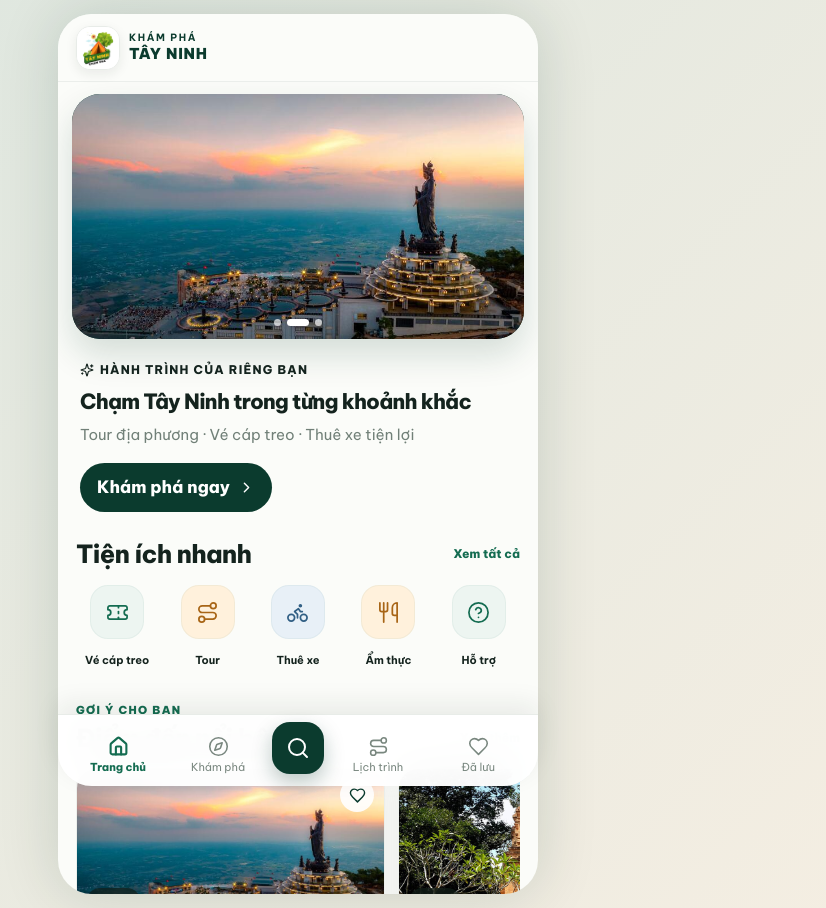
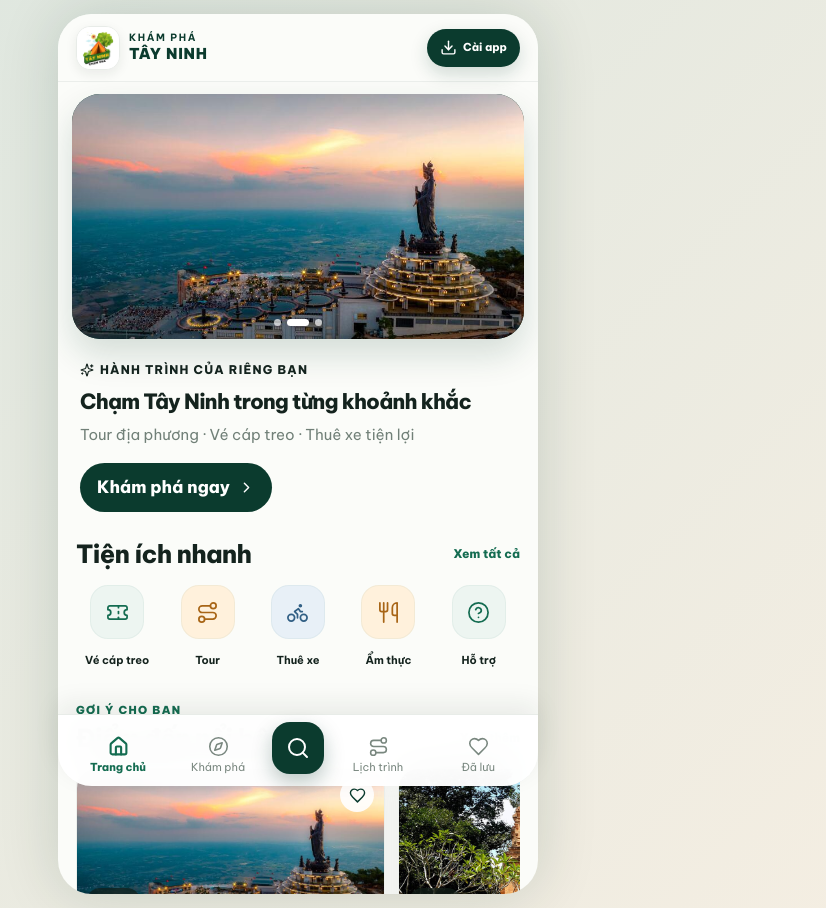
Before and after one commit to minhminhpicture/tayninhtravelapp, a Next.js app: page / in a window 1280 px wide. Shown: the whole page, without its empty margins (342-1168 px from the left). Built offline with nearby package versions, Linux system fonts and the light colour scheme.

Commit message:
Add persistent app install action

```diff
--- a/app/globals.css
+++ b/app/globals.css
@@ -25,6 +25,8 @@ button { cursor: pointer; }
 .brand small { display: block; font-size: 10px; letter-spacing: .16em; margin-bottom: 3px; font-weight: 700; }
 .brand-mark { width: 44px; height: 44px; display: grid; place-items: center; flex: 0 0 44px; background: #fff; border: 1px solid var(--line); border-radius: 14px; overflow: hidden; box-shadow: 0 4px 12px rgba(20,35,30,.08); }
 .brand-mark img { width: 100%; height: 100%; display: block; object-fit: cover; }
+.install-top { min-height: 38px; border: 0; border-radius: 999px; padding: 9px 13px; display: inline-flex; align-items: center; justify-content: center; gap: 6px; background: var(--pine); color: #fff; font-size: 11px; font-weight: 800; box-shadow: 0 7px 18px rgba(11,59,46,.18); }
+.install-top:active { transform: scale(.96); }
 .screen-content { padding-bottom: calc(100px + env(safe-area-inset-bottom)); min-height: calc(100dvh - 68px); }
 
 .hero-panel { margin: 12px 14px 0; }
@@ -299,5 +301,8 @@ button { cursor: pointer; }
   .section-title h2, .subheading { font-size: 19px; }
   .search-box span { display: none; }
   .bottom-nav > button { font-size: 9px; }
+  .install-top { width: 38px; padding-inline: 0; }
+  .install-top span { display: none; }
 }
+@media (display-mode: standalone) { .install-top { display: none; } }
 @media (prefers-reduced-motion: reduce) { *, *::before, *::after { animation: none !important; transition: none !important; } }
--- a/app/page.tsx
+++ b/app/page.tsx
@@ -258,6 +258,10 @@ export default function HomePage() {
           <button className="brand" onClick={() => setTab("home")} aria-label="Về trang chủ">
             <span className="brand-mark"><img src="/icon-192.png" alt="" /></span>
             <span><small>KHÁM PHÁ</small>TÂY NINH</span>
+          </button>
+          <button className="install-top" onClick={install} aria-label="Cài ứng dụng Khám Phá Tây Ninh">
+            <Download size={17} />
+            <span>Cài app</span>
           </button>
         </header>
 
```
